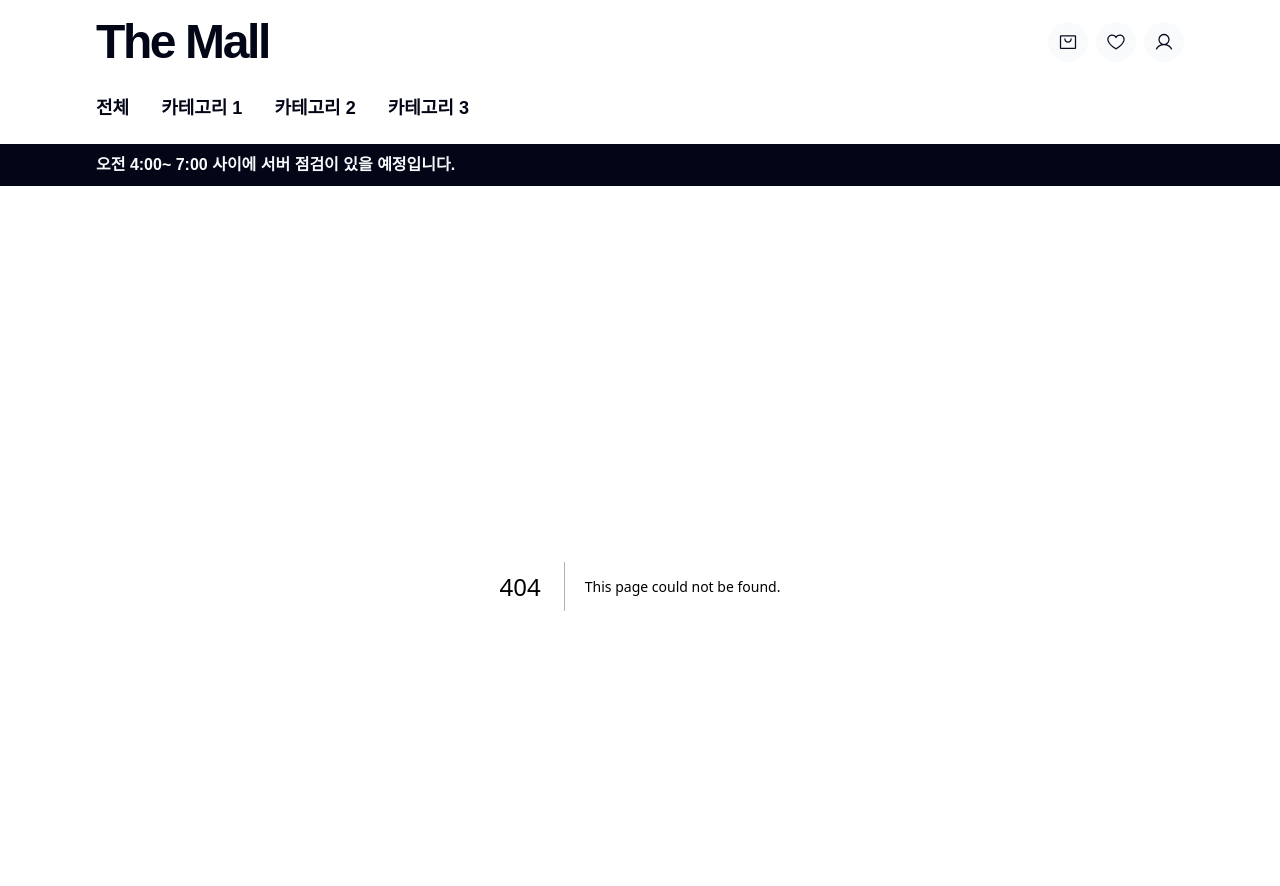
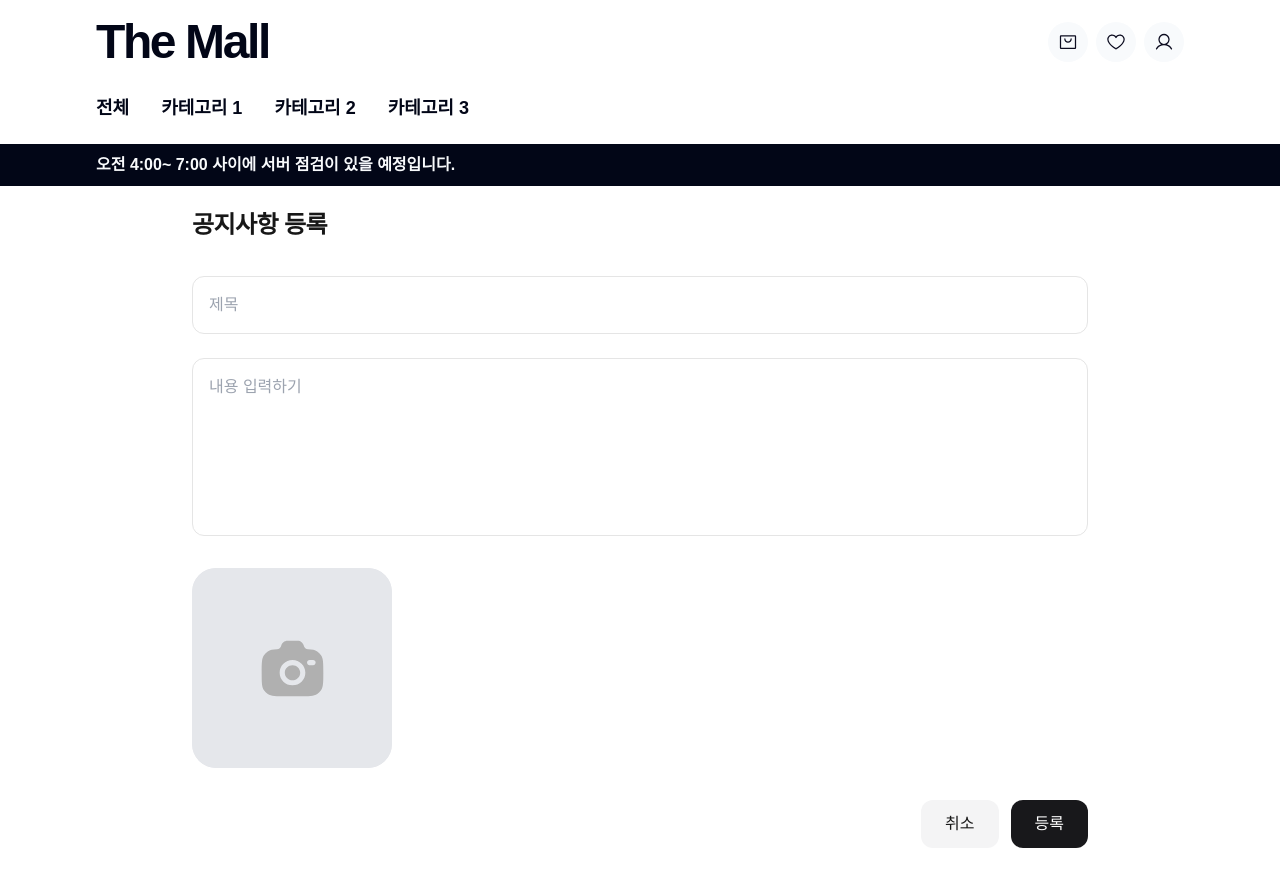
Before and after one commit to sideProject-org/shop-front, a Next.js app: page /notice in a window 1280 px wide. Before the commit this address had no page. Shown: the top 886 px of the page. After the commit the page ends 860 px from the top, so only its background shows below. Built offline with nearby package versions, Linux system fonts and the light colour scheme.

Commit message:
공지사항 폼  퍼블리싱

```diff
--- /dev/null
+++ b/app/notice/page.tsx
@@ -0,0 +1,124 @@
+"use client";
+import React, { useState } from "react";
+import Image from "next/image";
+import CameraIcon from "@/assets/icons/camera.svg";
+
+const NoticeForm: React.FC = () => {
+  const [images, setImages] = useState<string[]>([]);
+
+  const handleImageUpload = async (
+    event: React.ChangeEvent<HTMLInputElement>
+  ) => {
+    const files = event.target.files;
+    if (!files || files.length === 0) return;
+
+    const file = files[0];
+
+    const reader = new FileReader();
+    reader.onloadend = () => {
+      if (reader.result) {
+        setImages((prev) => [...prev, reader.result as string]);
+      }
+    };
+    reader.readAsDataURL(file);
+
+    const formData = new FormData();
+    formData.append("file", file);
+
+    // 이미지 업로드 api 호출
+    try {
+      const response = await fetch("/api/upload", {
+        method: "POST",
+        body: formData,
+      });
+
+      if (response.ok) {
+        console.log("File uploaded successfully!");
+      } else {
+        console.error("File upload failed");
+      }
+    } catch (error) {
+      console.error("Error uploading file:", error);
+    }
+  };
+
+  return (
+    <form className="flex overflow-hidden flex-col w-full px-44">
+      <h2 className="px-4 py-6 tracking-tight leading-tight text-neutral-900 font-bold text-2xl">
+        공지사항 등록
+      </h2>
+      <div className="flex flex-wrap gap-4 items-end px-4 py-3 w-full text-base whitespace-nowrap text-neutral-500 ">
+        <div className="flex flex-col flex-1 shrink w-full basis-0">
+          <label htmlFor="title" className="sr-only">
+            제목
+          </label>
+          <input
+            id="title"
+            type="text"
+            className="outline-none overflow-hidden self-stretch px-4 py-4 w-full bg-white rounded-xl border border-solid border-neutral-200 min-h-[56px]"
+            placeholder="제목"
+          />
+        </div>
+      </div>
+      <div className="flex flex-wrap gap-4 items-end px-4 py-3 w-full text-base text-neutral-500">
+        <div className="flex flex-col flex-1 shrink w-full basis-0">
+          <label htmlFor="content" className="sr-only">
+            내용
+          </label>
+          <textarea
+            id="content"
+            className="resize-none outline-none overflow-hidden px-4 pt-4 pb-28 w-full bg-white rounded-xl border border-solid border-neutral-200 min-h-[144px] max-md:pb-24"
+            placeholder="내용 입력하기"
+          ></textarea>
+        </div>
+      </div>
+      <div className="flex flex-wrap gap-5 items-start px-4 py-5 w-full">
+        {images.map((src, index) => (
+          <Image
+            key={index}
+            src={src}
+            alt={`Notice image ${index + 1}`}
+            width={200}
+            height={200}
+            className="object-contain rounded-3xl aspect-square"
+          />
+        ))}
+        <div className="flex overflow-hidden flex-col justify-center items-center px-10 bg-gray-200 rounded-3xl aspect-square w-[200px] max-md:px-5 cursor-pointer">
+          <div className="flex overflow-hidden flex-col justify-center items-center px-10 bg-gray-200 rounded-3xl aspect-square w-[200px] max-md:px-5 cursor-pointer">
+            <label htmlFor="imageUpload" className="cursor-pointer">
+              <CameraIcon
+                width={75}
+                height={75}
+                className="object-contain aspect-square"
+              />
+            </label>
+            <input
+              id="imageUpload"
+              type="file"
+              accept="image/*"
+              onChange={handleImageUpload}
+              className="hidden"
+            />
+          </div>
+        </div>
+      </div>
+
+      <div className="flex justify-end gap-3 items-center px-4 py-3 w-full">
+        <button
+          type="button"
+          className="px-6 py-3 rounded-xl bg-zinc-100 text-neutral-900"
+        >
+          취소
+        </button>
+        <button
+          type="submit"
+          className="px-6 py-3 text-white rounded-xl bg-zinc-900"
+        >
+          등록
+        </button>
+      </div>
+    </form>
+  );
+};
+
+export default NoticeForm;
```
Also changed, not shown: app/assets/icons/camera.svg (added).
